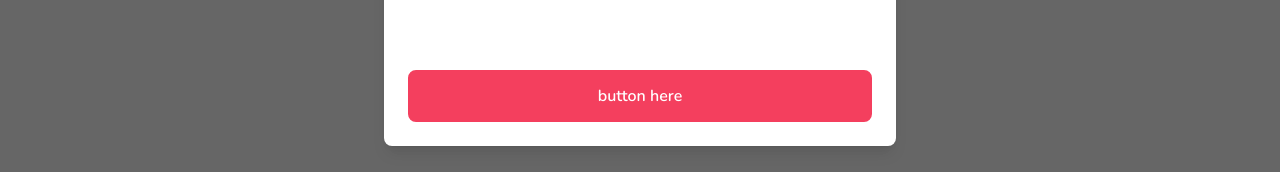
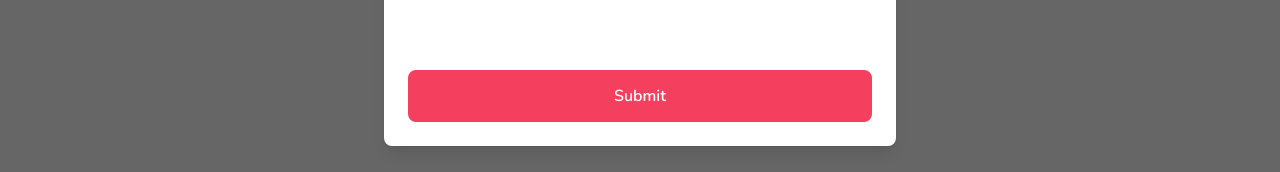
Before and after one commit to KaiIemsawat/airbnb-clone, a Next.js app: page / in a window 1280 px wide. Shown: the part 367-539 px from the top of the page. Built offline with nearby package versions, Linux system fonts and the light colour scheme.

Commit message:
Secondary btn

```diff
--- a/app/components/modals/Modal.tsx
+++ b/app/components/modals/Modal.tsx
@@ -14,7 +14,7 @@
     actionLabel: string;
     disabled?: boolean;
     secondaryAction?: () => void;
-    secondaryLabel?: string;
+    secondaryActionLabel?: string;
 }
 
 const Modal: React.FC<ModalProps> = ({
@@ -27,7 +27,7 @@
     actionLabel,
     disabled,
     secondaryAction,
-    secondaryLabel,
+    secondaryActionLabel,
 }) => {
     const [showModal, setShowModal] = useState(isOpen);
 
@@ -150,7 +150,20 @@
                             {/* Footer */}
                             <div className="flex flex-col gap-2 p-6">
                                 <div className="flex flex-row items-center gap-4 w-full">
-                                    <Button label="button here" />
+                                    {secondaryAction &&
+                                        secondaryActionLabel && (
+                                            <Button
+                                                outline
+                                                disable={disabled}
+                                                label={secondaryActionLabel}
+                                                onClick={handleSecondaryAction}
+                                            />
+                                        )}
+                                    <Button
+                                        disable={disabled}
+                                        label={actionLabel}
+                                        onClick={handleSubmit}
+                                    />
                                 </div>
                             </div>
                         </div>
--- a/app/layout.tsx
+++ b/app/layout.tsx
@@ -21,7 +21,7 @@
         <html lang="en">
             <body className={font.className}>
                 <ClientOnly>
-                    <Modal title={`Hello`} isOpen />
+                    <Modal actionLabel="Submit" title={`Hello`} isOpen />
                     <Navbar />
                 </ClientOnly>
                 {children}
```
